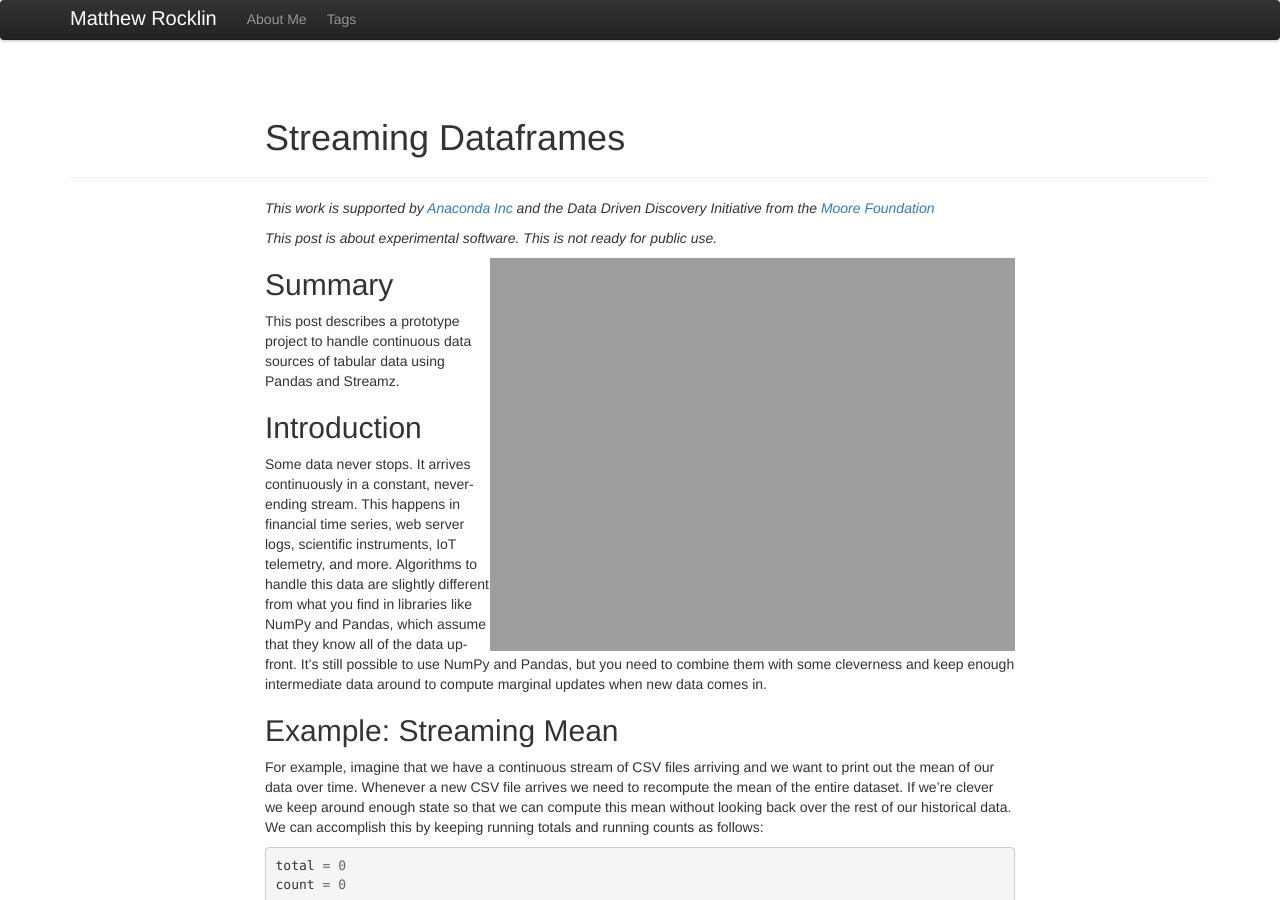
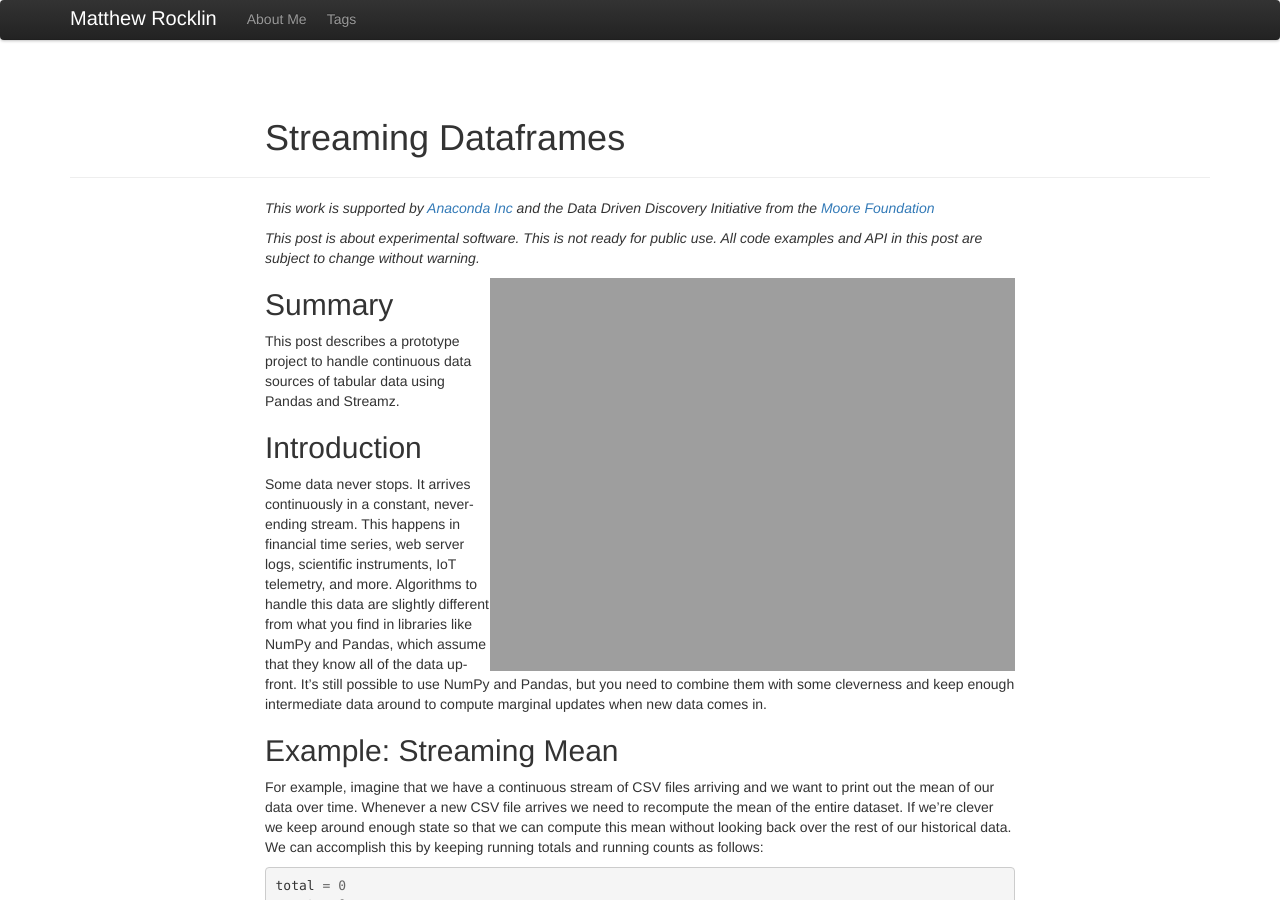
Before and after one commit to besyskymnbk/blog, a Jekyll site: the page built from _posts/work/2017-10-16-streaming-dataframes-1.md, in a window 1280 px wide and 900 px high. Built offline with Jekyll 4.4.1, drawn with Linux system fonts in a browser that asks for light colours; comment, search, counter and statistics services are not loaded.

Commit message:
strengthen disclaimer

```diff
--- a/_posts/work/2017-10-16-streaming-dataframes-1.md
+++ b/_posts/work/2017-10-16-streaming-dataframes-1.md
@@ -11,7 +11,8 @@ theme: twitter
 *This work is supported by [Anaconda Inc](http://anaconda.com) and the Data
 Driven Discovery Initiative from the [Moore Foundation](https://www.moore.org/)*
 
-*This post is about experimental software.  This is not ready for public use.*
+*This post is about experimental software.  This is not ready for public use.
+All code examples and API in this post are subject to change without warning.*
 
 <a href="{{BASE_PATH}}/images/streaming-dataframes-plot.gif">
   <img src="{{BASE_PATH}}/images/streaming-dataframes-plot.gif"
```
